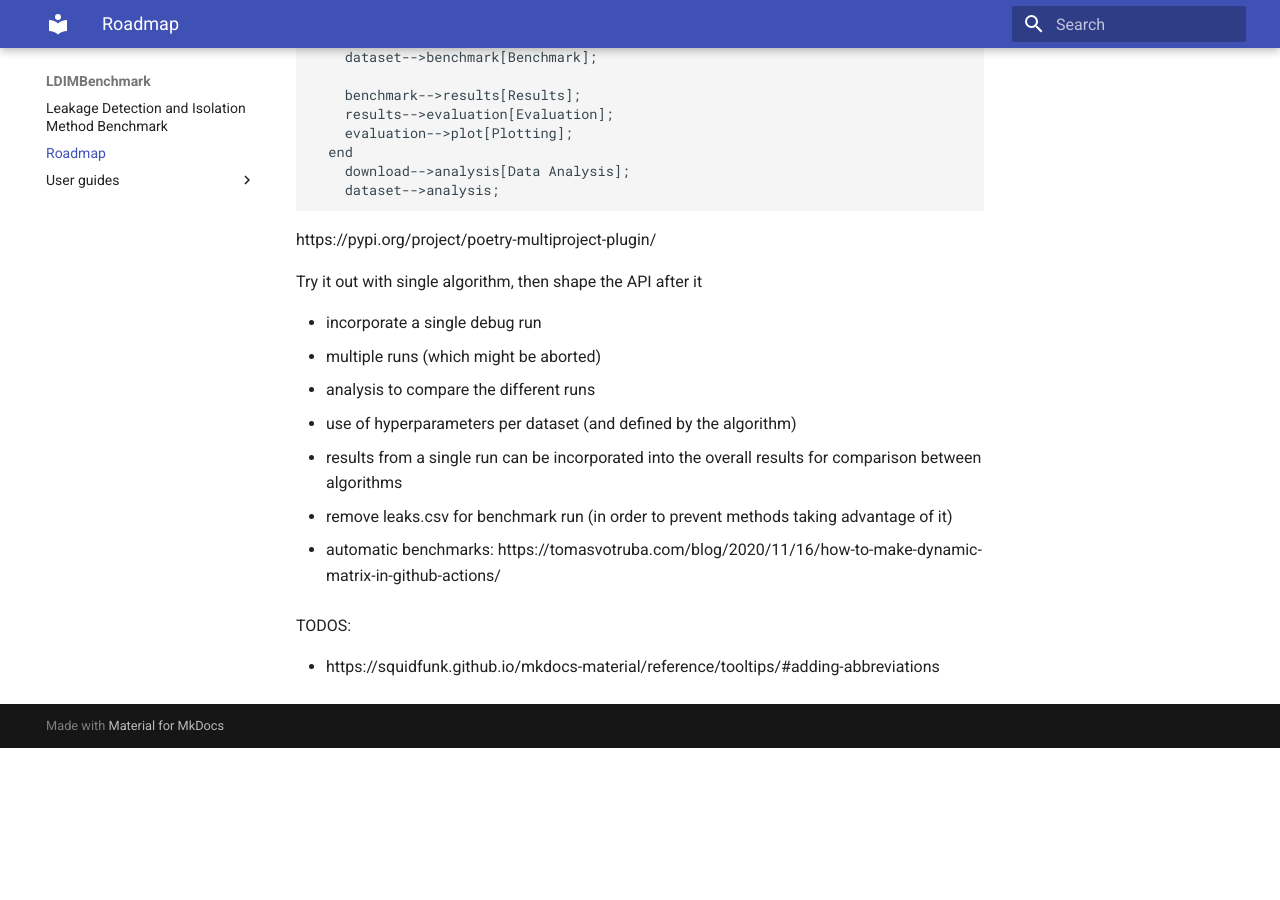
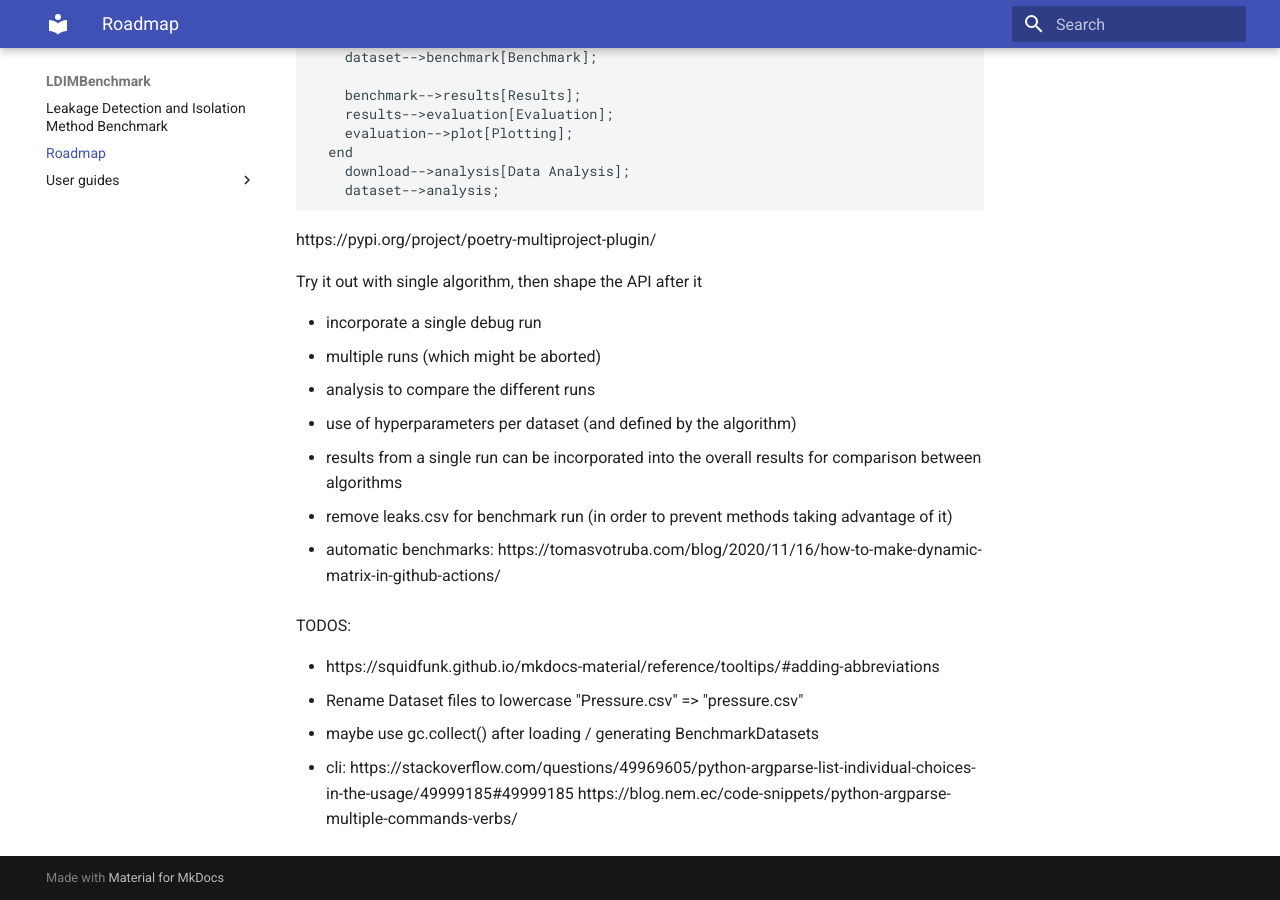
Before and after one commit to TUMT2022/LDIMBenchmark, an MkDocs documentation site: the page built from docs/roadmap.md, in a window 1280 px wide and 900 px high, scrolled down 627 px. Built offline with MkDocs 1.6.1 and Material for MkDocs 9.7.7, drawn with Linux system fonts in a browser that asks for light colours; before the commit the page ends 1375 px from its top, so only the background shows below that.

```diff
--- a/docs/roadmap.md
+++ b/docs/roadmap.md
@@ -45,3 +45,7 @@ Try it out with single algorithm, then shape the API after it
 TODOS:
 
 - https://squidfunk.github.io/mkdocs-material/reference/tooltips/#adding-abbreviations
+- Rename Dataset files to lowercase "Pressure.csv" => "pressure.csv"
+- maybe use gc.collect() after loading / generating BenchmarkDatasets
+- cli: https://stackoverflow.com/questions/49969605/python-argparse-list-individual-choices-in-the-usage/49999185#49999185
+  https://blog.nem.ec/code-snippets/python-argparse-multiple-commands-verbs/
```
Also changed, not shown: docs/index.md (+3 -0 lines).
